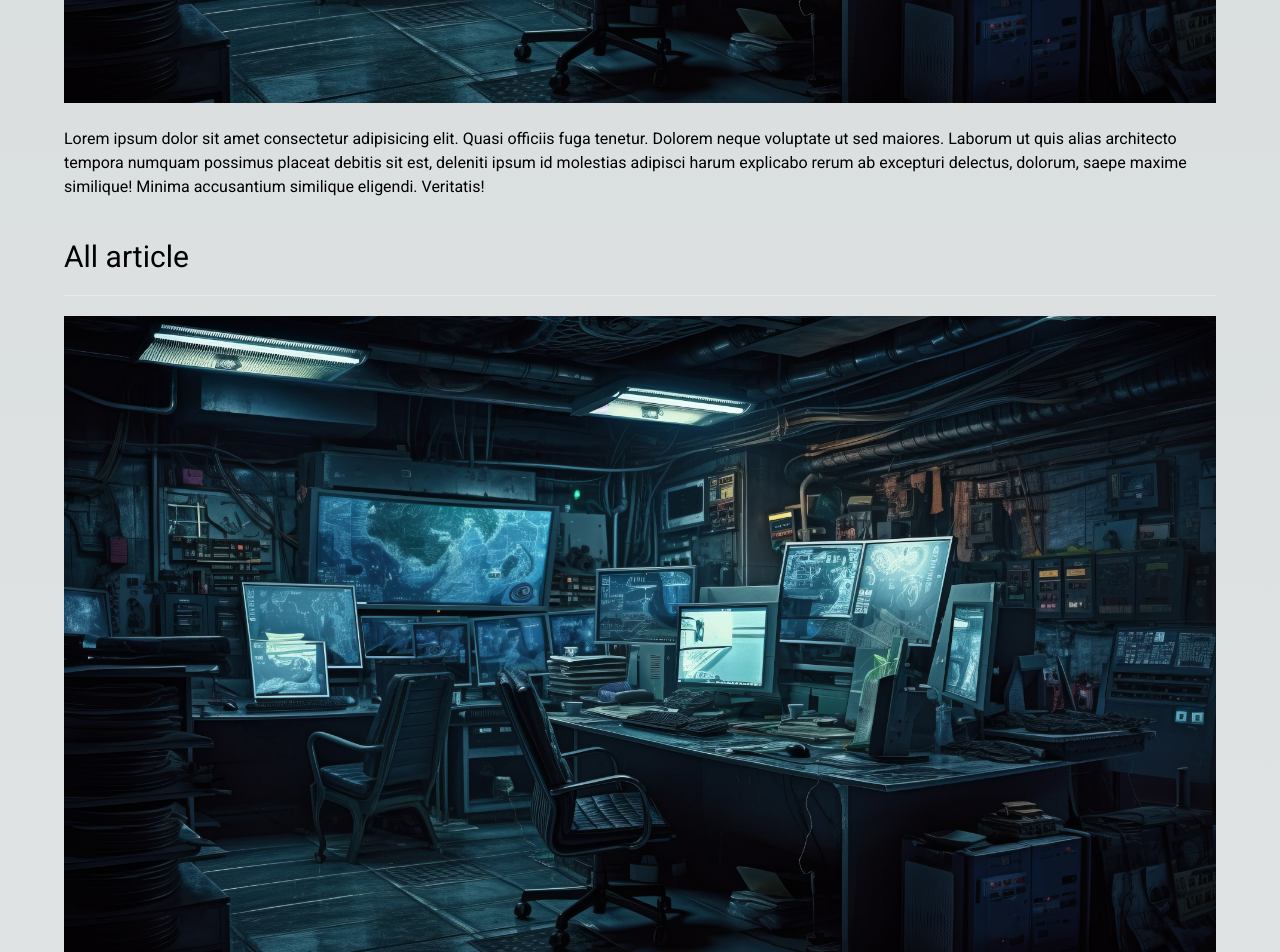
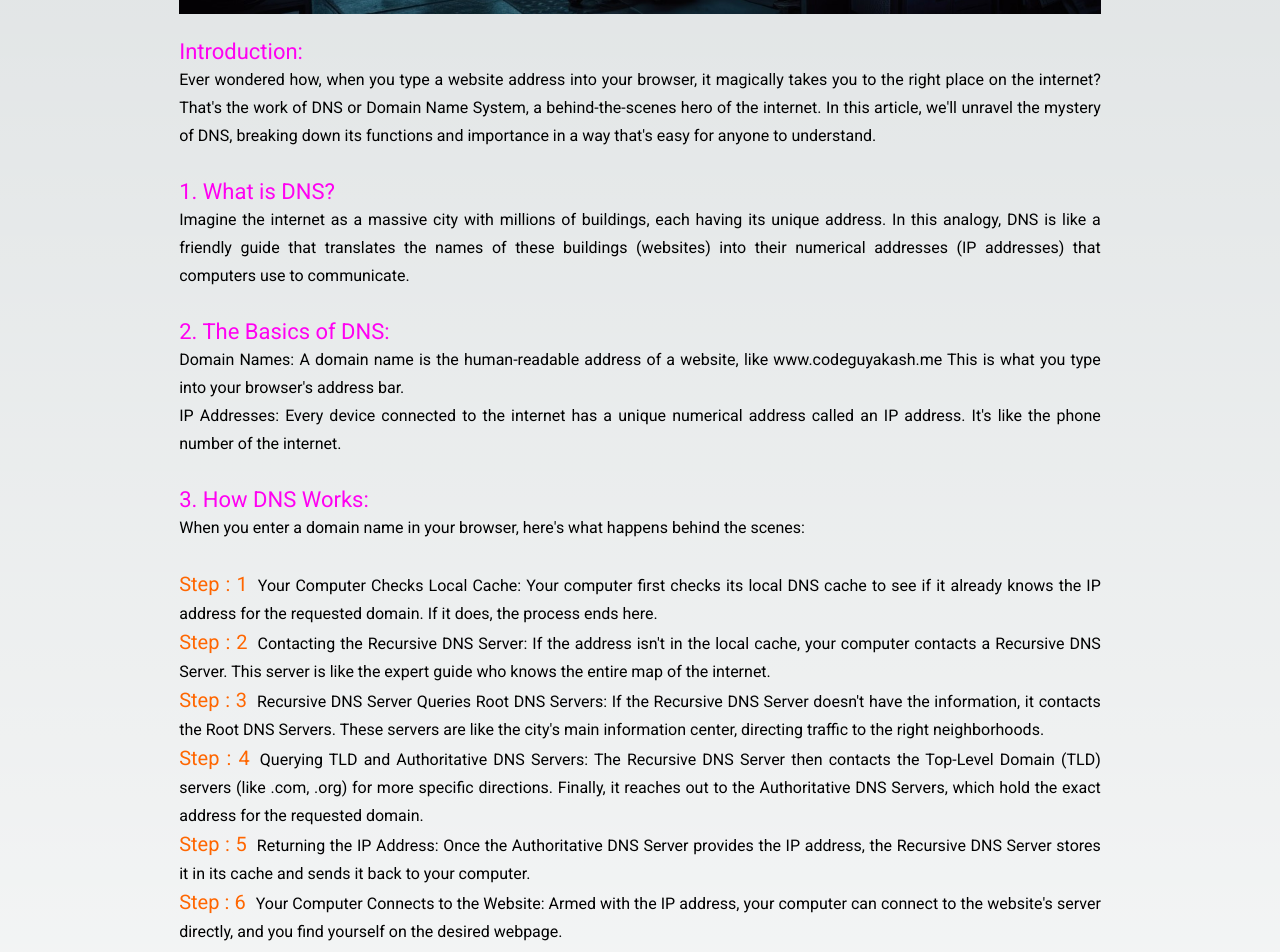
Before and after one commit to codeguyakash/blogging-nextjs, a Next.js app: page / in a window 1280 px wide. Shown: the part 740-1692 px from the top of the page. Built offline with nearby package versions, Linux system fonts and the light colour scheme.

Commit message:
add blog page

```diff
--- a/app/globals.css
+++ b/app/globals.css
@@ -15,7 +15,7 @@
     --background-end-rgb: 0, 0, 0;
   }
 }
-*{
+* {
   margin: 0;
   padding: 0;
   box-sizing: border-box;
@@ -50,6 +50,22 @@ body::-webkit-scrollbar-thumb {
   background: var(--sb-thumb-color);
   border-radius: 5px;
 }
+.sub-heading {
+  color: #f60;
+  font-size: 20px;
+}
+.sub-heading::after {
+  content: "";
+  margin-right: 10px;
+}
+p {
+  line-height: 28px;
+  text-align: justify;
+}
+h2{
+  color: rgb(255, 0, 242);
+  font-size: 22px;
+}
 
 @supports not selector(::-webkit-scrollbar) {
   body {
--- a/app/layout.jsx
+++ b/app/layout.jsx
@@ -17,6 +17,7 @@ export default function RootLayout({ children }) {
     <html lang="en">
       <body className={roboto.className}>
         <div className="bg-slate-600 w-auto">
+          {/* nav here */}
           <nav className="text-white bg-slate-600 h-20 flex items-center justify-between w-[90%] m-auto">
             <div>
               <ul className="flex gap-5">
@@ -53,8 +54,11 @@ export default function RootLayout({ children }) {
             </div>
           </nav>
         </div>
+        {/* main content here */}
         <main className="h-auto w-[90%] m-auto mt-5">{children}</main>
+        {/* footer here */}
         <footer >
+          <div className="border-t-[1px] border-slate-900 w-[70%] m-auto mt-10"></div>
           <div className="h-48 flex items-center justify-center">
             <ul className="flex items-center justify-center gap-10">
               <li>youtube</li>
--- a/app/page.jsx
+++ b/app/page.jsx
@@ -1,143 +1,110 @@
+"use client";
 import Image from "next/image";
 import ImagePath from "../public/assets/images/image.jpg";
 
 export default function Home() {
   return (
-    <div>
+    <div className="w-[80%] m-auto">
       <h1 className="text-3xl my-5 border-b py-5">All article</h1>
+      <h2 className="text-2xl my-2">
+        Demystifying DNS: A Beginner's Guide to How the Internet Finds Its Way
+      </h2>
       <Image
         src={ImagePath}
-        // width={1000}
-        // height={500}
-        alt="Picture of the author"
-      />
-      <br />
-      <p>
-        Lorem ipsum dolor sit amet consectetur adipisicing elit. Quasi officiis
-        fuga tenetur. Dolorem neque voluptate ut sed maiores. Laborum ut quis
-        alias architecto tempora numquam possimus placeat debitis sit est,
-        deleniti ipsum id molestias adipisci harum explicabo rerum ab excepturi
-        delectus, dolorum, saepe maxime similique! Minima accusantium similique
-        eligendi. Veritatis!
-      </p>
-      <h1 className="text-3xl my-5 border-b py-5">All article</h1>
-      <Image
-        src="/assets/images/image.jpg"
-        alt="img"
         width={1200}
         height={500}
+        alt="Picture of the author"
         className="m-auto"
       />
       <br />
       <p>
-        Lorem ipsum dolor sit amet consectetur adipisicing elit. Quasi officiis
-        fuga tenetur. Dolorem neque voluptate ut sed maiores. Laborum ut quis
-        alias architecto tempora numquam possimus placeat debitis sit est,
-        deleniti ipsum id molestias adipisci harum explicabo rerum ab excepturi
-        delectus, dolorum, saepe maxime similique! Minima accusantium similique
-        eligendi. Veritatis!
-      </p>
-      <h1 className="text-3xl my-5 border-b py-5">All article</h1>
-      <Image
-        src="/assets/images/image.jpg"
-        alt="img"
-        width={1200}
-        height={500}
-        className="m-auto"
-        />
+        <h2>Introduction:</h2>
+        Ever wondered how, when you type a website address into your browser, it
+        magically takes you to the right place on the internet? That's the work
+        of DNS or Domain Name System, a behind-the-scenes hero of the internet.
+        In this article, we'll unravel the mystery of DNS, breaking down its
+        functions and importance in a way that's easy for anyone to understand.
         <br />
-      <p>
-        Lorem ipsum dolor sit amet consectetur adipisicing elit. Quasi officiis
-        fuga tenetur. Dolorem neque voluptate ut sed maiores. Laborum ut quis
-        alias architecto tempora numquam possimus placeat debitis sit est,
-        deleniti ipsum id molestias adipisci harum explicabo rerum ab excepturi
-        delectus, dolorum, saepe maxime similique! Minima accusantium similique
-        eligendi. Veritatis!
-      </p>
-      <h1 className="text-3xl my-5 border-b py-5">All article</h1>
-      <Image
-        src="/assets/images/image.jpg"
-        alt="img"
-        width={1200}
-        height={500}
-        className="m-auto"
-        />
         <br />
-      <p>
-        Lorem ipsum dolor sit amet consectetur adipisicing elit. Quasi officiis
-        fuga tenetur. Dolorem neque voluptate ut sed maiores. Laborum ut quis
-        alias architecto tempora numquam possimus placeat debitis sit est,
-        deleniti ipsum id molestias adipisci harum explicabo rerum ab excepturi
-        delectus, dolorum, saepe maxime similique! Minima accusantium similique
-        eligendi. Veritatis!
-      </p>
-      <h1 className="text-3xl my-5 border-b py-5">All article</h1>
-      <Image
-        src="/assets/images/image.jpg"
-        alt="img"
-        width={1200}
-        height={500}
-        className="m-auto"
-        />
+        <h2>1. What is DNS?</h2>
+        Imagine the internet as a massive city with millions of buildings, each
+        having its unique address. In this analogy, DNS is like a friendly guide
+        that translates the names of these buildings (websites) into their
+        numerical addresses (IP addresses) that computers use to communicate.
         <br />
-      <p>
-        Lorem ipsum dolor sit amet consectetur adipisicing elit. Quasi officiis
-        fuga tenetur. Dolorem neque voluptate ut sed maiores. Laborum ut quis
-        alias architecto tempora numquam possimus placeat debitis sit est,
-        deleniti ipsum id molestias adipisci harum explicabo rerum ab excepturi
-        delectus, dolorum, saepe maxime similique! Minima accusantium similique
-        eligendi. Veritatis!
-      </p>
-      <h1 className="text-3xl my-5 border-b py-5">All article</h1>
-      <Image
-        src="/assets/images/image.jpg"
-        alt="img"
-        width={1200}
-        height={500}
-        className="m-auto"
-        />
         <br />
-      <p>
-        Lorem ipsum dolor sit amet consectetur adipisicing elit. Quasi officiis
-        fuga tenetur. Dolorem neque voluptate ut sed maiores. Laborum ut quis
-        alias architecto tempora numquam possimus placeat debitis sit est,
-        deleniti ipsum id molestias adipisci harum explicabo rerum ab excepturi
-        delectus, dolorum, saepe maxime similique! Minima accusantium similique
-        eligendi. Veritatis!
-      </p>
-      <h1 className="text-3xl my-5 border-b py-5">All article</h1>
-      <Image
-        src="/assets/images/image.jpg"
-        alt="img"
-        width={1200}
-        height={500}
-        className="m-auto"
-        />
+        <h2>2. The Basics of DNS:</h2>
+        Domain Names: A domain name is the human-readable address of a website,
+        like www.codeguyakash.me This is what you type into your browser's
+        address bar.
         <br />
-      <p>
-        Lorem ipsum dolor sit amet consectetur adipisicing elit. Quasi officiis
-        fuga tenetur. Dolorem neque voluptate ut sed maiores. Laborum ut quis
-        alias architecto tempora numquam possimus placeat debitis sit est,
-        deleniti ipsum id molestias adipisci harum explicabo rerum ab excepturi
-        delectus, dolorum, saepe maxime similique! Minima accusantium similique
-        eligendi. Veritatis!
-      </p>
-      <h1 className="text-3xl my-5 border-b py-5">All article</h1>
-      <Image
-        src="/assets/images/image.jpg"
-        alt="img"
-        width={1200}
-        height={500}
-        className="m-auto"
-      />
+        IP Addresses: Every device connected to the internet has a unique
+        numerical address called an IP address. It's like the phone number of
+        the internet.
         <br />
-      <p>
-        Lorem ipsum dolor sit amet consectetur adipisicing elit. Quasi officiis
-        fuga tenetur. Dolorem neque voluptate ut sed maiores. Laborum ut quis
-        alias architecto tempora numquam possimus placeat debitis sit est,
-        deleniti ipsum id molestias adipisci harum explicabo rerum ab excepturi
-        delectus, dolorum, saepe maxime similique! Minima accusantium similique
-        eligendi. Veritatis!
+        <br />
+        <h2>3. How DNS Works:</h2>
+        When you enter a domain name in your browser, here's what happens behind
+        the scenes:
+        <br />
+        <br />
+        <span className="sub-heading">Step : 1</span>Your Computer Checks Local
+        Cache: Your computer first checks its local DNS cache to see if it
+        already knows the IP address for the requested domain. If it does, the
+        process ends here.
+        <br />
+        <span className="sub-heading">Step : 2</span>Contacting the Recursive
+        DNS Server: If the address isn't in the local cache, your computer
+        contacts a Recursive DNS Server. This server is like the expert guide
+        who knows the entire map of the internet.
+        <br />
+        <span className="sub-heading">Step : 3</span>Recursive DNS Server
+        Queries Root DNS Servers: If the Recursive DNS Server doesn't have the
+        information, it contacts the Root DNS Servers. These servers are like
+        the city's main information center, directing traffic to the right
+        neighborhoods.
+        <br />
+        <span className="sub-heading">Step : 4</span>Querying TLD and
+        Authoritative DNS Servers: The Recursive DNS Server then contacts the
+        Top-Level Domain (TLD) servers (like .com, .org) for more specific
+        directions. Finally, it reaches out to the Authoritative DNS Servers,
+        which hold the exact address for the requested domain.
+        <br />
+        <span className="sub-heading">Step : 5</span>Returning the IP Address:
+        Once the Authoritative DNS Server provides the IP address, the Recursive
+        DNS Server stores it in its cache and sends it back to your computer.
+        <br />
+        <span className="sub-heading">Step : 6</span>Your Computer Connects to
+        the Website: Armed with the IP address, your computer can connect to the
+        website's server directly, and you find yourself on the desired webpage.
+        <br />
+        <br />
+        <h2>4. DNS Propagation:</h2> DNS propagation occurs when changes are
+        made to a domain (like switching hosting providers). This is the time it
+        takes for the updated information to spread across all DNS servers
+        worldwide.
+        <br />
+        <br />
+        <h2>5. Importance of DNS:</h2> User-Friendly Internet: DNS makes the
+        internet user-friendly by allowing us to use easily remembered domain
+        names instead of dealing with complicated IP addresses.
+        <br />
+        Load Balancing: DNS can distribute incoming network traffic across
+        multiple servers, ensuring websites remain accessible even during
+        high-traffic periods.
+        <br />
+        Redundancy and Reliability: Multiple DNS servers worldwide provide
+        redundancy, ensuring that the internet remains functional even if some
+        servers fail.
+        <br />
+        <br />
+        <h2>Conclusion:</h2> In essence, DNS is the unsung hero that makes
+        internet navigation seamless for users. Understanding its basic
+        functions helps us appreciate the intricate web of technology that
+        brings our favorite websites to our fingertips. So, the next time you
+        visit a website, remember that a small army of DNS servers is working
+        tirelessly to ensure you reach your digital destination without a hitch.
+        Happy browsing!
       </p>
     </div>
   );
```
Also changed, not shown: public/assets/images/image.jpg. Lines whose indentation alone changed are shown as unchanged.
